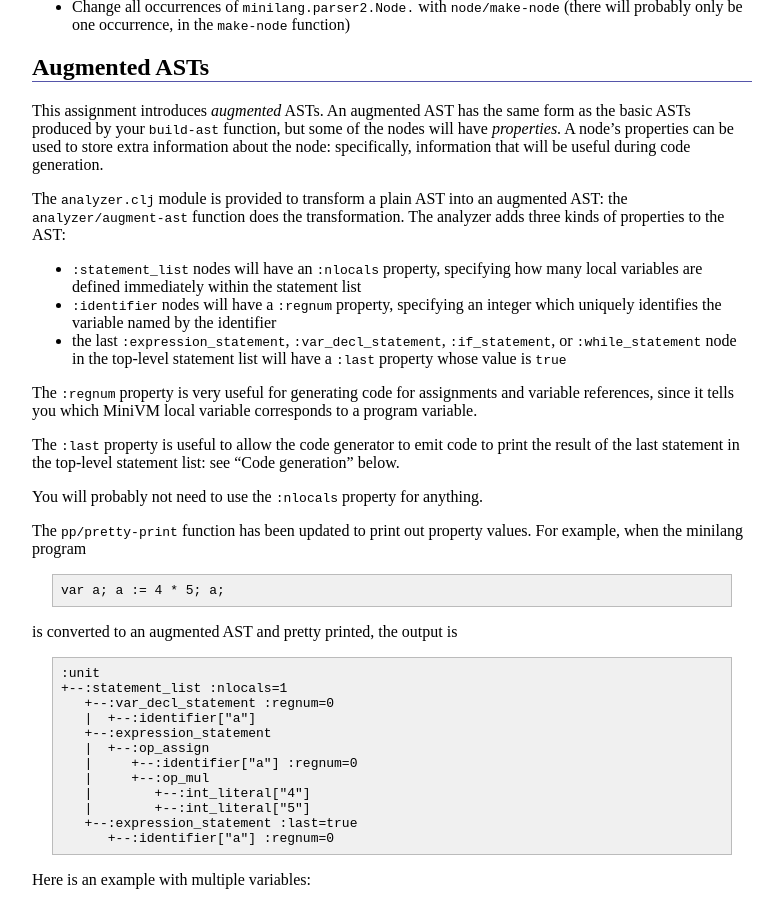
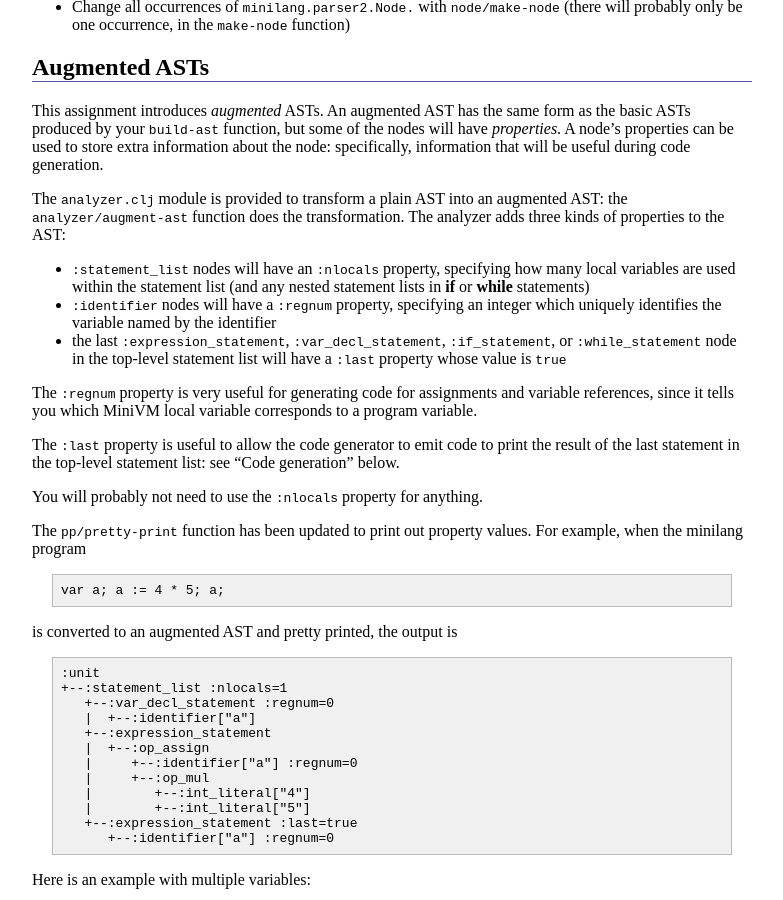
Before and after one commit to ycpcs/cs340-fall2014, a Jekyll site: the page built from assign/assign08.md, in a window 1280 px wide and 900 px high, scrolled down 734 px. Shown: the whole window, without its empty margins (248-1031 px from the left). Built offline with Jekyll 4.4.1, drawn with Linux system fonts in a browser that asks for light colours; nearby versions of some CDN libraries; Markdown is read by kramdown in place of the engine named in the settings.

Commit message:
minor correction

```diff
--- a/assign/assign08.md
+++ b/assign/assign08.md
@@ -40,7 +40,7 @@ This assignment introduces *augmented* ASTs.  An augmented AST has the same form
 
 The `analyzer.clj` module is provided to transform a plain AST into an augmented AST: the `analyzer/augment-ast` function does the transformation.  The analyzer adds three kinds of properties to the AST:
 
-* `:statement_list` nodes will have an `:nlocals` property, specifying how many local variables are defined immediately within the statement list
+* `:statement_list` nodes will have an `:nlocals` property, specifying how many local variables are used within the statement list (and any nested statement lists in **if** or **while** statements)
 * `:identifier` nodes will have a `:regnum` property, specifying an integer which uniquely identifies the variable named by the identifier
 * the last `:expression_statement`, `:var_decl_statement`, `:if_statement`, or `:while_statement` node in the top-level statement list will have a `:last` property whose value is `true`
 
```
